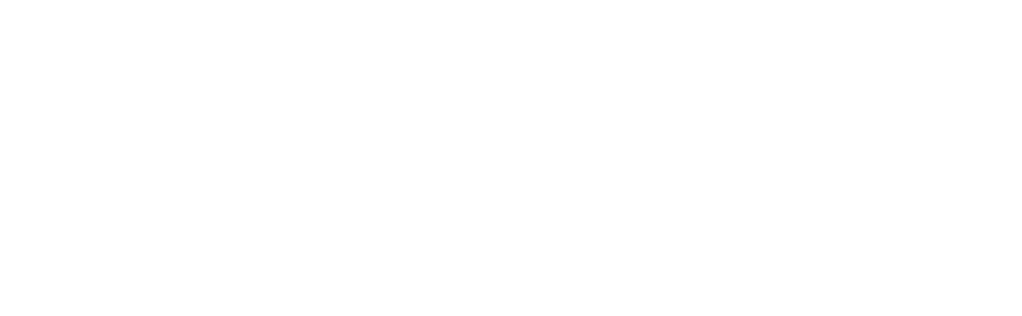
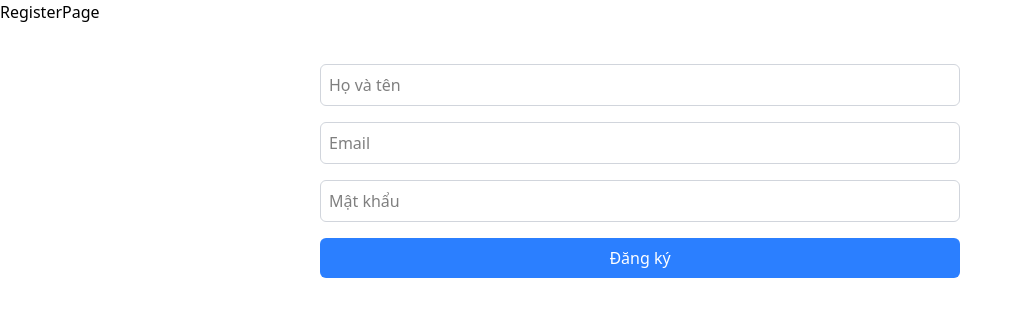
Before and after one commit to TrungTamTran2002/Capstone-ReactJS_Nhom5, a React (Vite) app: page /register in a window 1280 px wide. Before the commit this address had no page. Shown: the top 316 px of the page, without its empty margins (0-1022 px from the left). Built offline with nearby package versions, Linux system fonts and the light colour scheme.

Commit message:
commit up vercel test

```diff
--- a/src/App.jsx
+++ b/src/App.jsx
@@ -4,6 +4,7 @@ import HomePage from "./pages/HomePage/HomePage";
 import LoginPage from "./pages/LoginPage/LoginPage";
 import Header from "./component/Header/Header";
 import { Toaster } from "react-hot-toast";
+import RegisterPage from "./pages/LoginPage/RegisterPage";
 
 function App() {
   return (
@@ -21,6 +22,7 @@ function App() {
 
         {/* Trang không có Header */}
         <Route path="/login" element={<LoginPage />} />
+        <Route path="/register" element={<RegisterPage />} />
       </Routes>
     </BrowserRouter>
   );
--- /dev/null
+++ b/src/api/movieServiec.js
@@ -0,0 +1,14 @@
+// https://movienew.cybersoft.edu.vn/api/QuanLyPhim/LayDanhSachPhim?maNhom=GP01
+
+import axios from "axios"
+import {CYBER_TOKEN} from './config';
+
+export const getListMovieService = () => {
+    return axios({
+        url: "https://movienew.cybersoft.edu.vn/api/QuanLyPhim/LayDanhSachPhim?maNhom=GP01",
+        method: "GET",
+        headers: {
+                  TokenCybersoft: CYBER_TOKEN,
+                },
+    })
+}
--- a/src/component/Header/Header.jsx
+++ b/src/component/Header/Header.jsx
@@ -1,10 +1,21 @@
 import React from "react";
 import { useSelector } from "react-redux";
-import { Link } from "react-router";
+import { Link, useNavigate } from "react-router";
 
 const Header = () => {
   // lấy user từ redux
   const { user } = useSelector((state) => state.userSlice);
+
+  const navigate = useNavigate();
+
+  const handleLogout = () => {
+    // đưa user về login
+    navigate("/login");
+    // reload trang => mất dâta
+    window.location.href = "/login";
+    // xóa user trong localStorage
+    localStorage.removeItem("user");
+  };
 
   return (
     <div>
@@ -23,17 +34,31 @@ const Header = () => {
               REACT JS
             </span>
           </Link>
+
           <div className="flex md:order-2 space-x-3 md:space-x-0 rtl:space-x-reverse">
-            <h2 className=" text-green-700 text-lg font-black">{user.hoTen}</h2>
-
-            <Link to="/login">
-              <button
-                type="button"
-                className="text-white bg-blue-700 hover:bg-blue-800 focus:ring-4 focus:outline-none focus:ring-blue-300 font-medium rounded-lg text-sm px-4 py-2 text-center dark:bg-blue-600 dark:hover:bg-blue-700 dark:focus:ring-blue-800"
-              >
-                Đăng Nhập
-              </button>
-            </Link>
+            <div className="flex items-center space-x-3 rtl:space-x-reverse">
+              <h2 className=" text-green-700 text-lg font-black">
+                {/* //optinal traning */}
+                {user?.hoTen}
+              </h2>
+              {user && (
+                <button
+                  onClick={() => {
+                    handleLogout();
+                  }}
+                  className="text-red-500 text-lg font-black cursor-pointer hover:text-red-700 transition duration-200 ease-in-out"
+                >
+                  Đăng Xuất
+                </button>
+              )}
+              {!user && (
+                <Link to="/login">
+                  <span className="text-red-500 text-lg font-black hover:text-red-700 transition duration-200 ease-in-out">
+                    Đăng Nhập
+                  </span>
+                </Link>
+              )}
+            </div>
 
             <button
               data-collapse-toggle="navbar-sticky"
--- a/src/pages/LoginPage/LoginPage.jsx
+++ b/src/pages/LoginPage/LoginPage.jsx
@@ -27,6 +27,9 @@ const LoginPage = () => {
             fontSize: "16px",
           },
         });
+        // dung lôcalStorage để lưu thông tin user tránh mất data khi load lại trang
+        const userJson = JSON.stringify(user);
+        localStorage.setItem("user", userJson);
       })
       .catch((err) => {
         console.log("err:", err);
--- /dev/null
+++ b/src/pages/LoginPage/RegisterPage.jsx
@@ -0,0 +1,31 @@
+import React from "react";
+
+const RegisterPage = () => {
+  return (
+    <div>
+      <h1>RegisterPage</h1>
+      <form className="flex flex-col space-y-4 w-1/2 mx-auto mt-10">
+        <input
+          type="text"
+          placeholder="Họ và tên"
+          className="border border-gray-300 p-2 rounded-md"
+        />
+        <input
+          type="email"
+          placeholder="Email"
+          className="border border-gray-300 p-2 rounded-md"
+        />
+        <input
+          type="password"
+          placeholder="Mật khẩu"
+          className="border border-gray-300 p-2 rounded-md"
+        />
+        <button className="bg-blue-500 text-white p-2 rounded-md">
+          Đăng ký
+        </button>
+      </form>
+    </div>
+  );
+};
+
+export default RegisterPage;
--- a/src/redux/userSlice.js
+++ b/src/redux/userSlice.js
@@ -1,7 +1,9 @@
 import { createSlice } from '@reduxjs/toolkit'
 
+const userJson = localStorage.getItem('user')
+
 const initialState = {
-    user: null,
+    user: JSON.parse(userJson),
 }
 
 const userSlice = createSlice({
```
Also changed, not shown: 1 other file (tests, documents, lock files or other folders).
